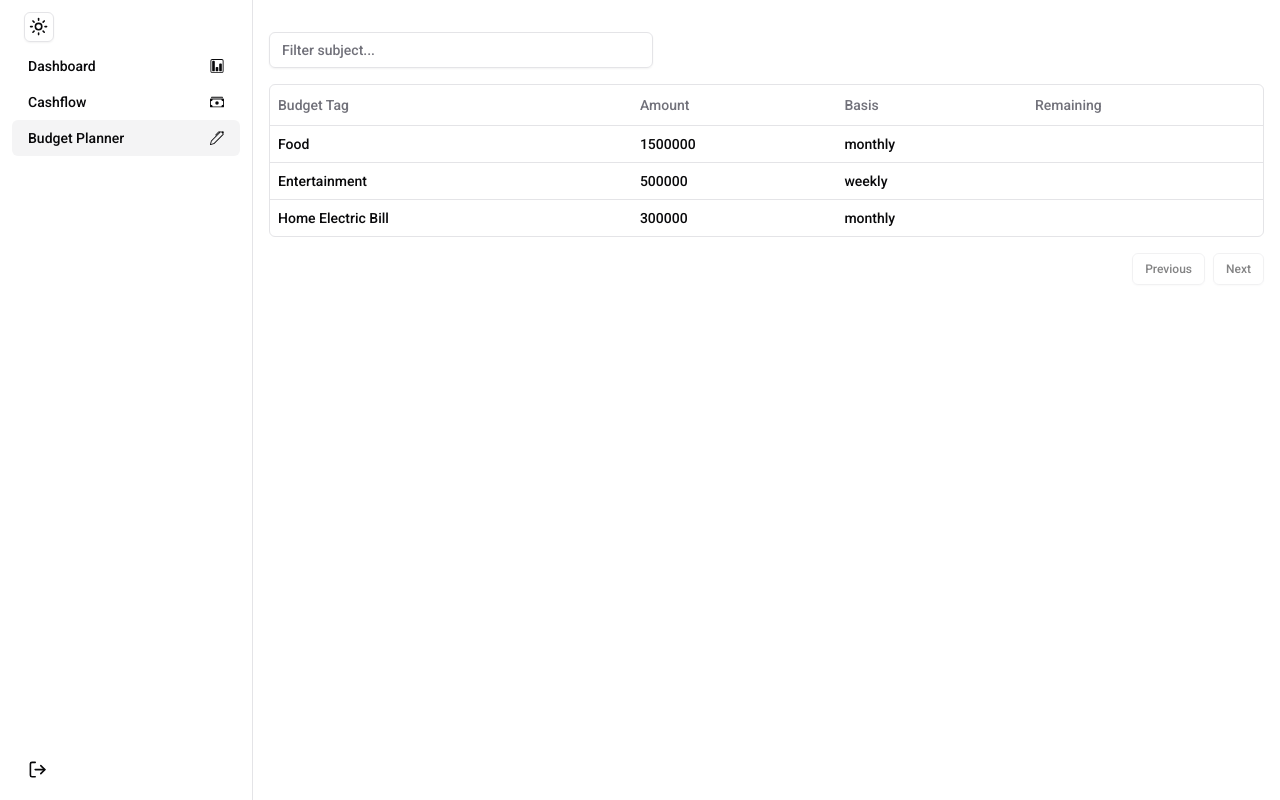
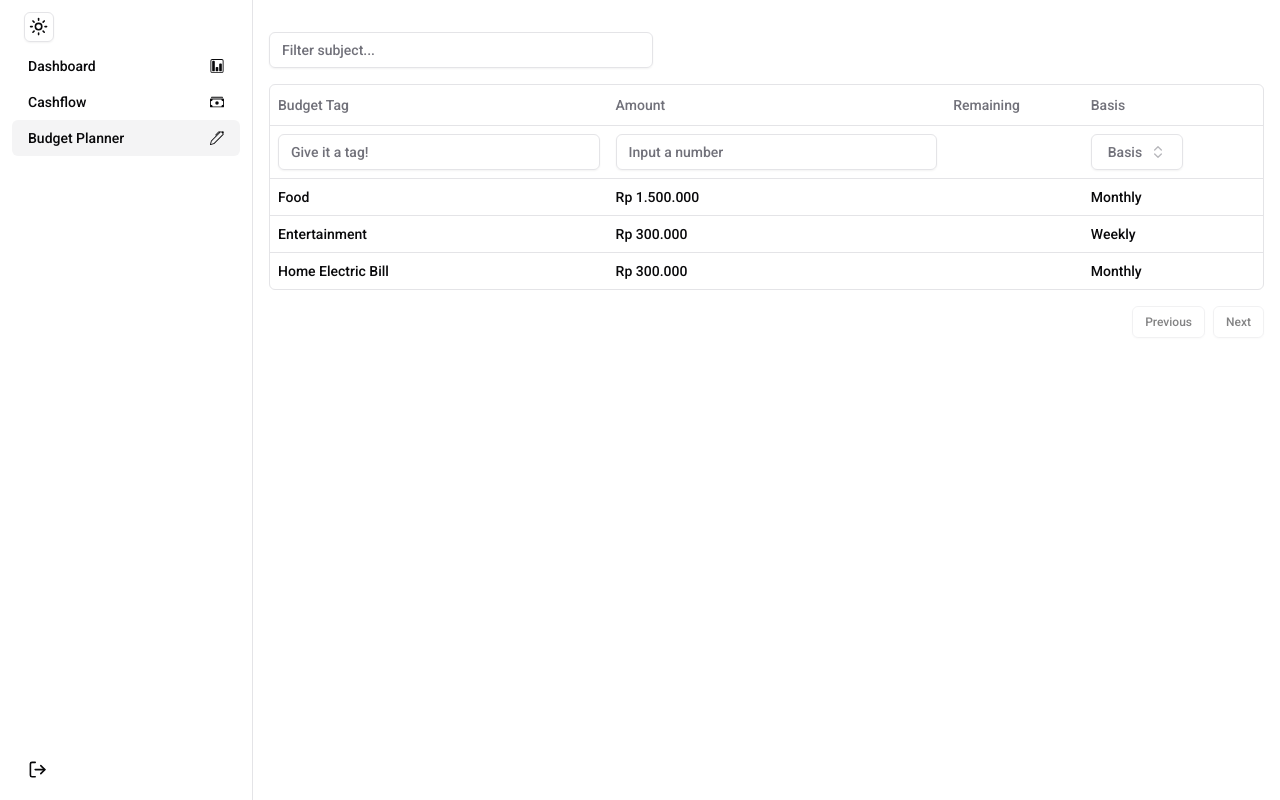
Before and after one commit to marginalfriend/personal-finance, a Next.js app: page /dashboard/budget-planner in a window 1280 px wide. Built offline with nearby package versions, Linux system fonts and the light colour scheme.

Commit message:
budget create row

```diff
--- /dev/null
+++ b/app/dashboard/budget-planner/components/basis-dropdown.tsx
@@ -0,0 +1,19 @@
+import { Button } from "@/components/ui/button";
+import {
+  DropdownMenu,
+  DropdownMenuTrigger,
+} from "@/components/ui/dropdown-menu";
+import { ChevronsUpDown } from "lucide-react";
+
+export function BasisDropdown() {
+  return (
+    <DropdownMenu>
+      <DropdownMenuTrigger asChild>
+        <Button variant="outline" className="text-muted-foreground">
+          Basis
+          <ChevronsUpDown className="ml-2 h-4 w-4 shrink-0 opacity-50" />
+        </Button>
+      </DropdownMenuTrigger>
+    </DropdownMenu>
+  );
+}
--- a/app/dashboard/budget-planner/components/columns.tsx
+++ b/app/dashboard/budget-planner/components/columns.tsx
@@ -1,4 +1,5 @@
 import { createColumnHelper } from "@tanstack/react-table";
+import { currencyFormatter } from "../../components/balance";
 
 export type BudgetPlanner = {
   id: string;
@@ -20,11 +21,8 @@ export const columns = [
     header: () => {
       return <h1>Amount</h1>;
     },
-  }),
-
-  columnHelper.accessor("basis", {
-    header: () => {
-      return <h1>Basis</h1>;
+    cell: ({ row }) => {
+      return currencyFormatter(row.getValue("amount"));
     },
   }),
 
@@ -34,4 +32,10 @@ export const columns = [
       return <h1>Remaining</h1>;
     },
   }),
+
+  columnHelper.accessor("basis", {
+    header: () => {
+      return <h1>Basis</h1>;
+    },
+  }),
 ];
--- /dev/null
+++ b/app/dashboard/budget-planner/components/create-row.tsx
@@ -0,0 +1,20 @@
+import { Input } from "@/components/ui/input";
+import { TableCell, TableRow } from "@/components/ui/table";
+import { BasisDropdown } from "./basis-dropdown";
+
+export function CreateBudgetRow() {
+  return (
+    <TableRow>
+      <TableCell>
+        <Input type="string" placeholder="Give it a tag!" />
+      </TableCell>
+      <TableCell>
+        <Input type="number" placeholder="Input a number" />
+      </TableCell>
+      <TableCell></TableCell>
+      <TableCell>
+        <BasisDropdown />
+      </TableCell>
+    </TableRow>
+  );
+}
--- a/app/dashboard/budget-planner/components/data-table.tsx
+++ b/app/dashboard/budget-planner/components/data-table.tsx
@@ -28,6 +28,8 @@ import { Input } from "@/components/ui/input";
 import { useEffect, useState } from "react";
 import { BudgetPlanner } from "./columns";
 import { columns } from "./columns";
+import { unstable_noStore as noStore } from "next/cache";
+import { CreateBudgetRow } from "./create-row";
 
 interface DataTableProps {
   serverData: BudgetPlanner[];
@@ -35,6 +37,8 @@ interface DataTableProps {
 }
 
 export function DataTable({ serverData, pageSize }: DataTableProps) {
+  noStore();
+
   const [originalData, setOriginalData] = useState(() => [...serverData]);
   const [data, setData] = useState(() => [...serverData]);
   const [editedRows, setEditedRows] = useState({});
@@ -152,7 +156,7 @@ export function DataTable({ serverData, pageSize }: DataTableProps) {
             ))}
           </TableHeader>
           <TableBody>
-            {/* <CreateRow category={category} table={table} /> */}
+            <CreateBudgetRow />
             {table.getRowModel().rows?.length ? (
               table.getRowModel().rows.map((row) => (
                 <TableRow
--- a/app/dashboard/budget-planner/page.tsx
+++ b/app/dashboard/budget-planner/page.tsx
@@ -14,19 +14,19 @@ const dummy: BudgetPlanner[] = [
     id: crypto.randomUUID(),
     tag: "Food",
     amount: 1500000,
-    basis: "monthly",
+    basis: "Monthly",
   },
   {
     id: crypto.randomUUID(),
     tag: "Entertainment",
-    amount: 500000,
-    basis: "weekly",
+    amount: 300000,
+    basis: "Weekly",
   },
   {
     id: crypto.randomUUID(),
     tag: "Home Electric Bill",
     amount: 300000,
-    basis: "monthly",
+    basis: "Monthly",
   },
 ];
 
```
Also changed, not shown: 1 other file (tests, documents, lock files or other folders).
